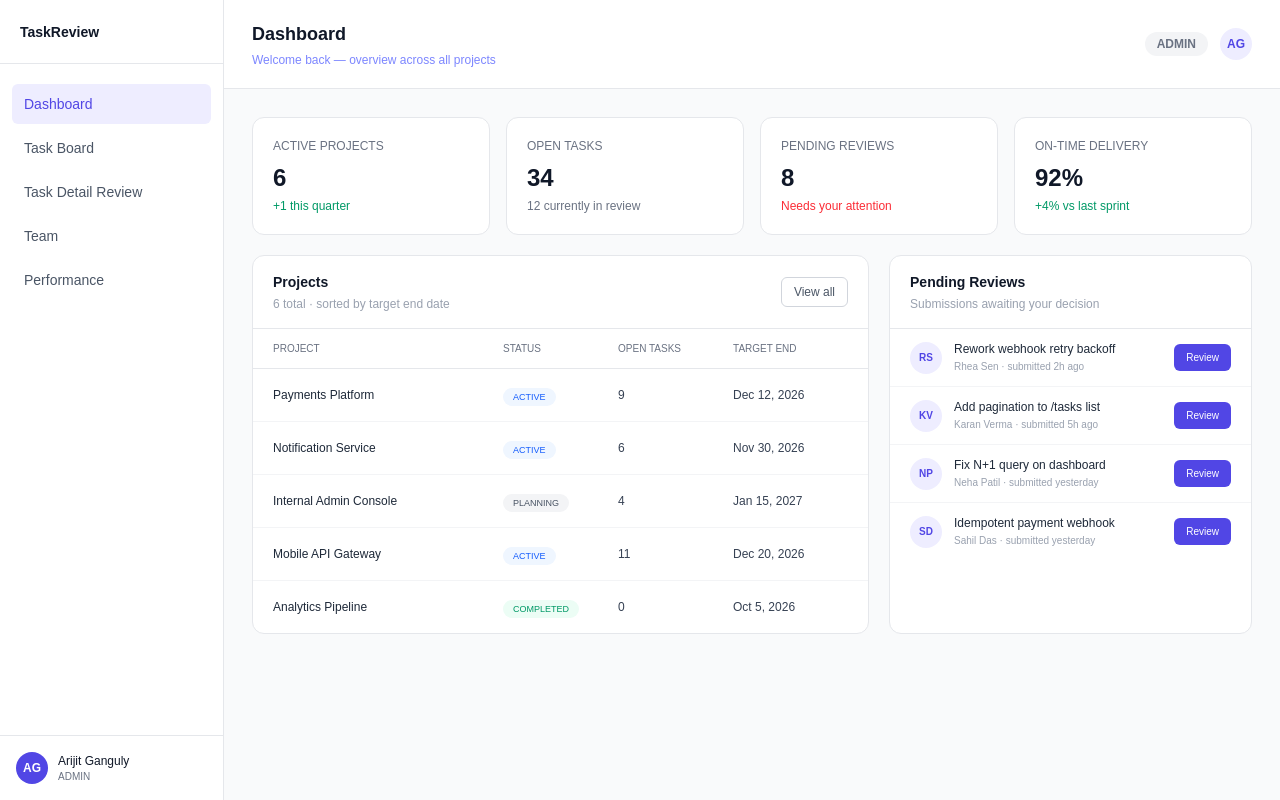
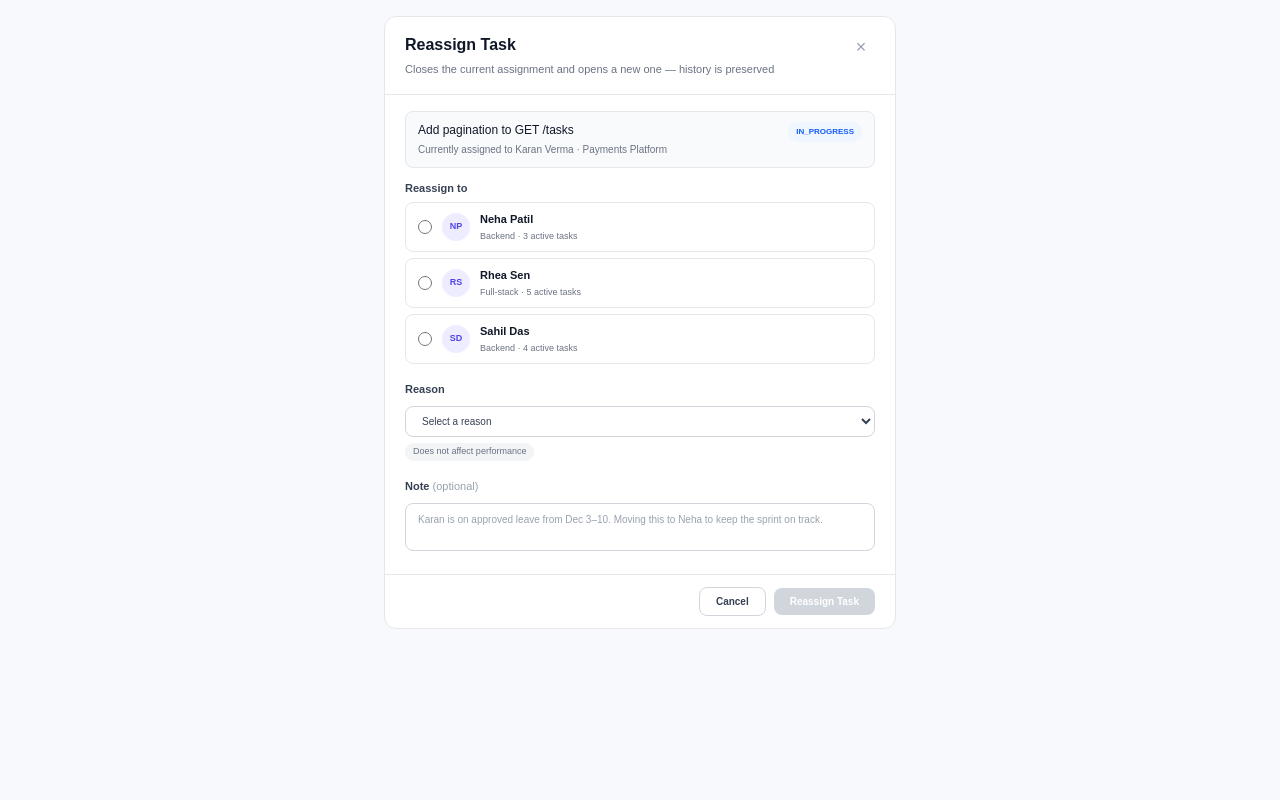
Before and after one commit to WorkR25/Internal-Engineering-Task-Management-System-Frontend, a Next.js app: page / in a window 1280 px wide. Built offline with nearby package versions, Linux system fonts and the light colour scheme.

Commit message:
Add reassign Task

```diff
--- a/src/app/page.tsx
+++ b/src/app/page.tsx
@@ -29,7 +29,11 @@
 //     return <CreateRole />;
 // }
 //
-import Dashboard from "@/pages/dashboard";
- export default function Home() {
-   return <Dashboard />;
- }
+// import Dashboard from "@/pages/dashboard";
+//  export default function Home() {
+//    return <Dashboard />;
+//  }
+import ReassignTask from "@/components/task-detail-review/reassign-task";
+export default function Page() {
+  return <ReassignTask />;
+}
--- /dev/null
+++ b/src/components/task-detail-review/reassign-task.tsx
@@ -0,0 +1,222 @@
+"use client";
+
+import { useState } from "react";
+
+type Developer = {
+  initials: string;
+  name: string;
+  role: string;
+  activeTasks: number;
+};
+
+const developers: Developer[] = [
+  {
+    initials: "NP",
+    name: "Neha Patil",
+    role: "Backend",
+    activeTasks: 3,
+  },
+  {
+    initials: "RS",
+    name: "Rhea Sen",
+    role: "Full-stack",
+    activeTasks: 5,
+  },
+  {
+    initials: "SD",
+    name: "Sahil Das",
+    role: "Backend",
+    activeTasks: 4,
+  },
+];
+
+const reasons = [
+  "DEVELOPER UNAVAILABLE — Availability / leave",
+  "WORKLOAD BALANCING",
+  "SKILL / OWNERSHIP FIT",
+  "DEADLINE RISK",
+  "OTHER",
+];
+
+interface ReassignTaskProps {
+  onClose: () => void;
+}
+
+export default function ReassignTask({ onClose }: ReassignTaskProps) {
+  const [selectedDeveloper, setSelectedDeveloper] = useState("");
+  const [reason, setReason] = useState("");
+  const [note, setNote] = useState("");
+
+  const isFormValid =
+    selectedDeveloper.trim() !== "" &&
+    reason.trim() !== "" &&
+    note.trim() !== "";
+
+  return (
+    <div className="min-h-screen bg-[#f8f9fc] px-4 py-4">
+      <div className="mx-auto w-full max-w-lg">
+        <div className="rounded-xl border border-gray-200 bg-white">
+          <div className="flex items-start justify-between border-b border-gray-200 px-5 py-4">
+            <div>
+              <h1 className="text-base font-semibold text-gray-900">
+                Reassign Task
+              </h1>
+
+              <p className="mt-1 text-[11px] text-gray-500">
+                Closes the current assignment and opens a new one — history is
+                preserved
+              </p>
+            </div>
+
+            <button
+              type="button"
+              onClick={onClose}
+              aria-label="Close"
+              className="flex h-7 w-7 items-center justify-center rounded-full text-lg leading-none text-gray-400 hover:bg-gray-100 hover:text-gray-700"
+            >
+              ×
+            </button>
+          </div>
+
+          <div className="px-5 py-4">
+            <div className="rounded-lg border border-gray-200 bg-gray-50 px-3 py-2.5">
+              <div className="flex items-start justify-between gap-3">
+                <div>
+                  <p className="text-xs font-medium text-gray-900">
+                    Add pagination to GET /tasks
+                  </p>
+
+                  <p className="mt-1 text-[10px] text-gray-500">
+                    Currently assigned to Karan Verma · Payments Platform
+                  </p>
+                </div>
+
+                <span className="whitespace-nowrap rounded-full bg-blue-50 px-2 py-1 text-[8px] font-semibold text-blue-600">
+                  IN_PROGRESS
+                </span>
+              </div>
+            </div>
+
+            <div className="mt-3">
+              <p className="text-[11px] font-semibold text-gray-700">
+                Reassign to
+              </p>
+
+              <div className="mt-1.5 space-y-1.5">
+                {developers.map((developer) => (
+                  <label
+                    key={developer.name}
+                    className={`flex cursor-pointer items-center gap-2.5 rounded-lg border px-3 py-2 transition ${
+                      selectedDeveloper === developer.name
+                        ? "border-[#5146e5] bg-[#eeedff]"
+                        : "border-gray-200 bg-white hover:bg-gray-50"
+                    }`}
+                  >
+                    <input
+                      type="radio"
+                      name="developer"
+                      value={developer.name}
+                      checked={selectedDeveloper === developer.name}
+                      onChange={(event) =>
+                        setSelectedDeveloper(event.target.value)
+                      }
+                      className="h-3.5 w-3.5 accent-[#5146e5]"
+                    />
+
+                    <div className="flex h-7 w-7 items-center justify-center rounded-full bg-[#eeedff] text-[9px] font-semibold text-[#5146e5]">
+                      {developer.initials}
+                    </div>
+
+                    <div className="flex-1">
+                      <p className="text-[11px] font-semibold text-gray-900">
+                        {developer.name}
+                      </p>
+
+                      <p className="mt-0.5 text-[9px] text-gray-500">
+                        {developer.role} · {developer.activeTasks} active
+                        tasks
+                      </p>
+                    </div>
+                  </label>
+                ))}
+              </div>
+            </div>
+
+            <div className="mt-3">
+              <label
+                htmlFor="reason"
+                className="text-[11px] font-semibold text-gray-700"
+              >
+                Reason
+              </label>
+
+              <select
+                id="reason"
+                value={reason}
+                onChange={(event) => setReason(event.target.value)}
+                className="mt-1.5 w-full rounded-lg border border-gray-300 bg-white px-3 py-2 text-[10px] text-gray-700 outline-none focus:border-[#5146e5]"
+              >
+                <option value="" disabled>
+                  Select a reason
+                </option>
+
+                {reasons.map((item) => (
+                  <option key={item} value={item}>
+                    {item}
+                  </option>
+                ))}
+              </select>
+
+              <span className="mt-1.5 inline-flex rounded-full bg-gray-100 px-2 py-0.5 text-[9px] font-medium text-gray-500">
+                Does not affect performance
+              </span>
+            </div>
+
+            <div className="mt-3">
+              <label
+                htmlFor="note"
+                className="text-[11px] font-semibold text-gray-700"
+              >
+                Note{" "}
+                <span className="font-normal text-gray-400">
+                  (optional)
+                </span>
+              </label>
+
+              <textarea
+                id="note"
+                value={note}
+                onChange={(event) => setNote(event.target.value)}
+                rows={2}
+                placeholder="Karan is on approved leave from Dec 3–10. Moving this to Neha to keep the sprint on track."
+                className="mt-1.5 w-full resize-none rounded-lg border border-gray-300 px-3 py-2 text-[10px] text-gray-700 outline-none placeholder:text-gray-400 focus:border-[#5146e5]"
+              />
+            </div>
+          </div>
+
+          <div className="flex items-center justify-end gap-2 border-t border-gray-200 px-5 py-3">
+            <button
+              type="button"
+              onClick={onClose}
+              className="rounded-lg border border-gray-300 bg-white px-4 py-1.5 text-[10px] font-semibold text-gray-700 hover:bg-gray-50"
+            >
+              Cancel
+            </button>
+
+            <button
+              type="button"
+              disabled={!isFormValid}
+              className={`rounded-lg px-4 py-1.5 text-[10px] font-semibold text-white ${
+                isFormValid
+                  ? "bg-[#5146e5] hover:bg-[#453bd1]"
+                  : "cursor-not-allowed bg-gray-300"
+              }`}
+            >
+              Reassign Task
+            </button>
+          </div>
+        </div>
+      </div>
+    </div>
+  );
+}
```
